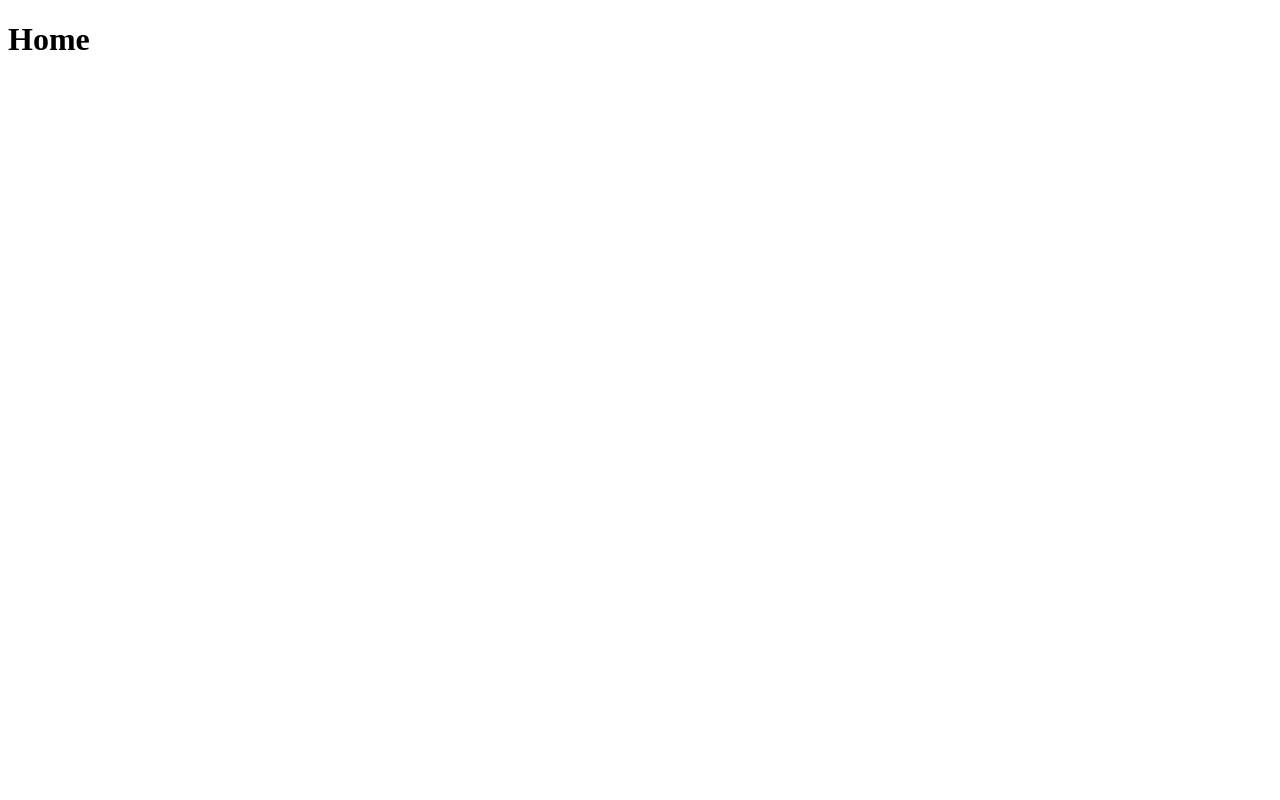
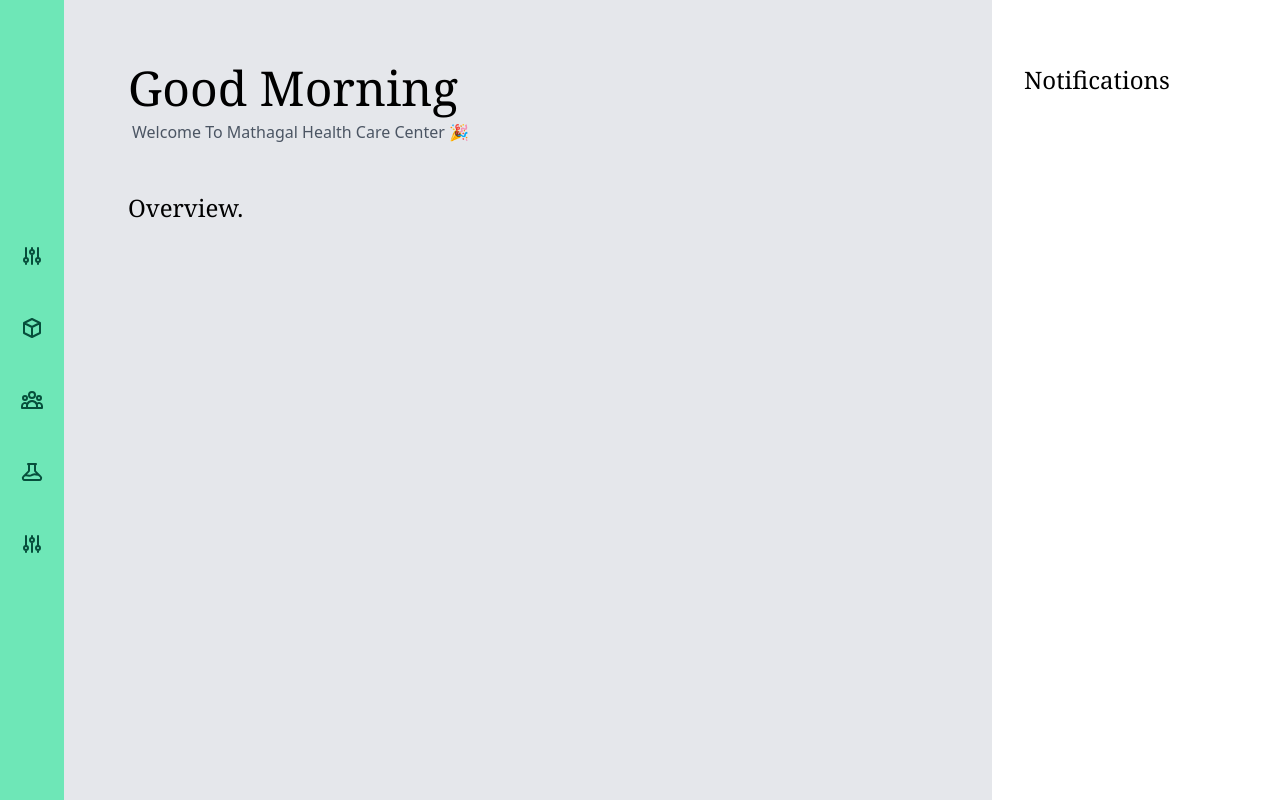
Before and after one commit to BirnadinErick/mhcc, a SvelteKit app: page / in a window 1280 px wide. Built offline with nearby package versions, Linux system fonts and the light colour scheme; a web font is replaced by a local one.

Commit message:
update sidebar-items

```diff
--- a/src/routes/+layout.svelte
+++ b/src/routes/+layout.svelte
@@ -1 +1,71 @@
-<slot></slot>
+<script lang="ts">
+	import '../css/app.css';
+
+	type SidebarItem = {
+		tip: string,
+		svg_val: string
+	}
+
+	let sidebar_items:Array<SidebarItem> = [
+		{
+			tip: 'Home',
+			svg_val: 'M12 6V4m0 2a2 2 0 100 4m0-4a2 2 0 110 4m-6 8a2 2 0 100-4m0 4a2 2 0 110-4m0 4v2m0-6V4m6 6v10m6-2a2 2 0 100-4m0 4a2 2 0 110-4m0 4v2m0-6V4',
+		},
+		{
+			tip: 'Stocks',
+			svg_val: 'M20 7l-8-4-8 4m16 0l-8 4m8-4v10l-8 4m0-10L4 7m8 4v10M4 7v10l8 4'
+		},
+		{
+			tip: 'Visitors',
+			svg_val:  'M17 20h5v-2a3 3 0 00-5.356-1.857M17 20H7m10 0v-2c0-.656-.126-1.283-.356-1.857M7 20H2v-2a3 3 0 015.356-1.857M7 20v-2c0-.656.126-1.283.356-1.857m0 0a5.002 5.002 0 019.288 0M15 7a3 3 0 11-6 0 3 3 0 016 0zm6 3a2 2 0 11-4 0 2 2 0 014 0zM7 10a2 2 0 11-4 0 2 2 0 014 0z'
+		},
+		{
+			tip: 'Instruments',
+			svg_val: 'M19.428 15.428a2 2 0 00-1.022-.547l-2.387-.477a6 6 0 00-3.86.517l-.318.158a6 6 0 01-3.86.517L6.05 15.21a2 2 0 00-1.806.547M8 4h8l-1 1v5.172a2 2 0 00.586 1.414l5 5c1.26 1.26.367 3.414-1.415 3.414H4.828c-1.782 0-2.674-2.154-1.414-3.414l5-5A2 2 0 009 10.172V5L8 4z'
+		},
+		{
+			tip: 'Settings',
+			svg_val: 'M12 6V4m0 2a2 2 0 100 4m0-4a2 2 0 110 4m-6 8a2 2 0 100-4m0 4a2 2 0 110-4m0 4v2m0-6V4m6 6v10m6-2a2 2 0 100-4m0 4a2 2 0 110-4m0 4v2m0-6V4'
+		},
+	];
+</script>
+
+<div class="h-screen w-screen overflow-hidden flex">
+	<div class="bg-emerald-300 w-16 py-8 px-2 flex flex-col justify-center items-center">
+		{#each sidebar_items as item}
+			<div
+				class="my-4 hover:bg-emerald-900 text-emerald-900 hover:text-emerald-200  p-2 rounded-full hover:shadow-xl shadow-none transition-all duration-200"
+			>
+				<svg
+					xmlns="http://www.w3.org/2000/svg"
+					class="h-6 w-6"
+					fill="none"
+					viewBox="0 0 24 24"
+					stroke="currentColor"
+					stroke-width="2"
+				>
+					<path
+						stroke-linecap="round"
+						stroke-linejoin="round"
+						d={item.svg_val}
+					/>
+				</svg>
+			</div>
+		{/each}
+	</div>
+	<div class="flex-auto bg-gray-200 pt-16 pb-8 p-16 flex flex-col overflow-hidden h-full ">
+		<div class="text-black  cursor-default select-none h-24">
+			<h1 class="font-serif text-5xl">Good Morning</h1>
+			<h3 class="text-medium mt-2 ml-1 capitalize text-gray-600">
+				Welcome to Mathagal Health Care Center 🎉
+			</h3>
+		</div>
+
+		<div class="flex-auto overflow-y-auto">
+			<slot />
+		</div>
+	</div>
+	<div class="bg-white w-72 px-8 py-16">
+		<h2 class="text-2xl font-serif">Notifications</h2>
+	</div>
+</div>
--- a/src/routes/+page.svelte
+++ b/src/routes/+page.svelte
@@ -1 +1,3 @@
-<h1>Home</h1>
+<div class="flex justify-between my-4">
+	<h2 class="py-4 text-2xl font-serif">Overview.</h2>
+</div>
```
